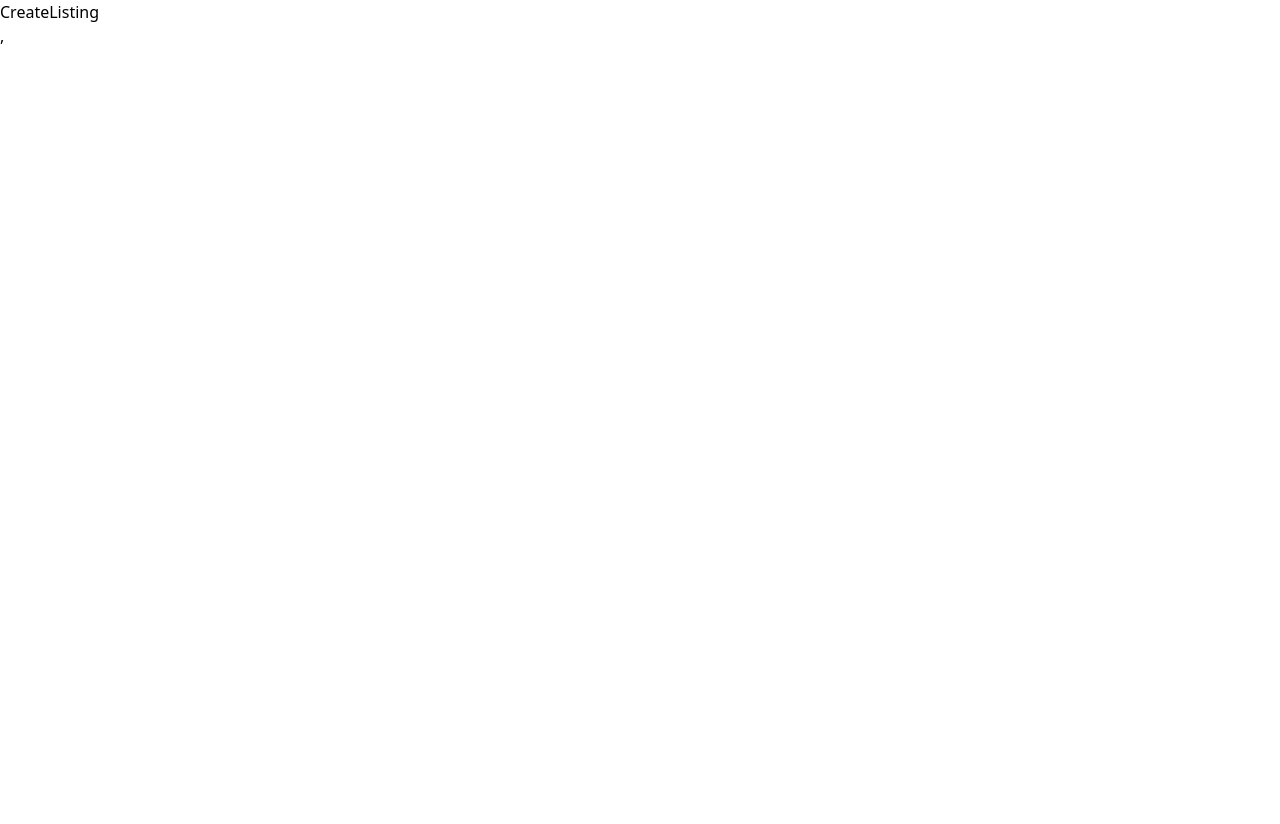
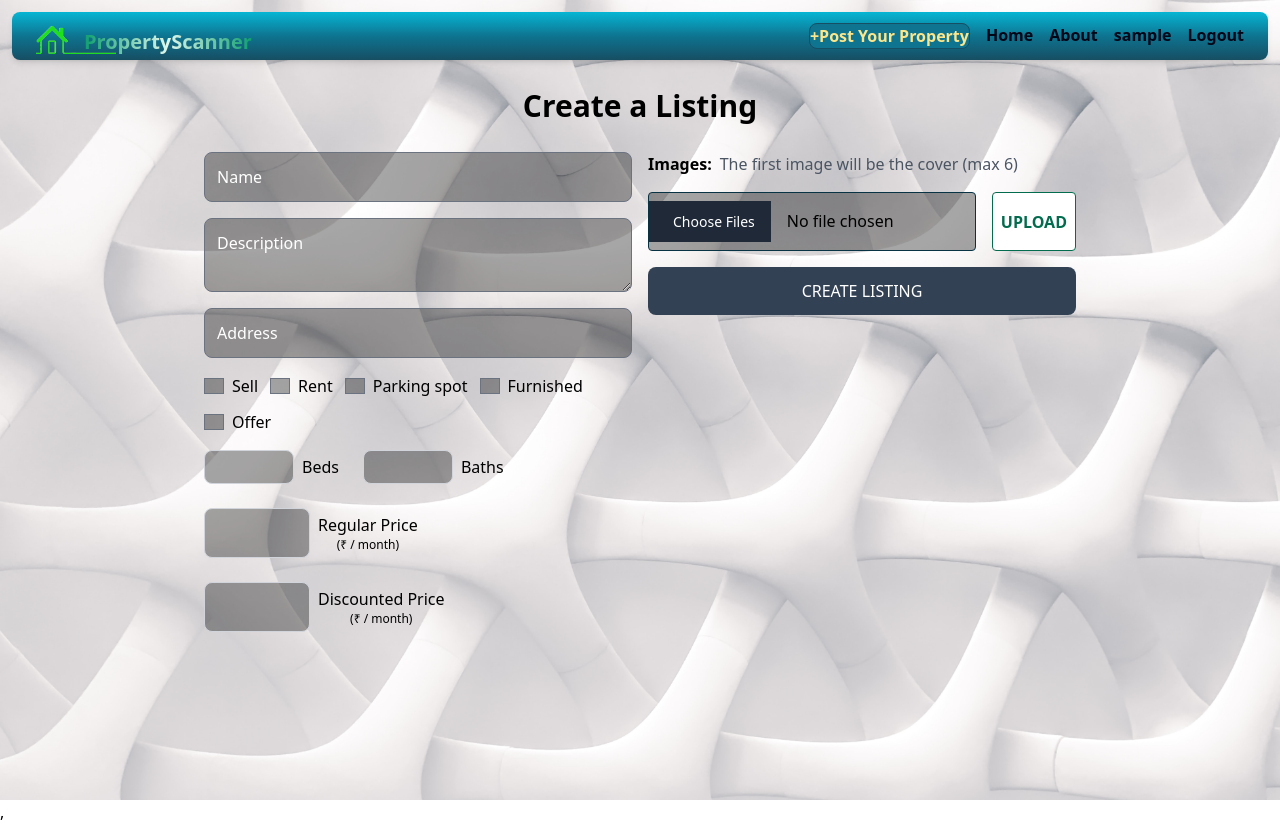
Before and after one commit to ajayunnikrishnann/PropertyScanner, a React (Vite) app in the folder client/: page /createListing in a window 1280 px wide. Before the commit the page ends 800 px from the top, so only its background shows below. Built offline with nearby package versions, Linux system fonts and the light colour scheme; sample sign-in values are in the browser's storage.

Commit message:
complete create list page ui

```diff
--- a/client/src/App.jsx
+++ b/client/src/App.jsx
@@ -16,7 +16,7 @@ import AdminLogin from "./pages/admin/adminlogin";
 import AdminDashBoardLayout from "./components/admin/AdminDashBoardLayout";
 import NavigationBar from "./components/admin/NavigationBar";
 import UserManagement from "./components/admin/UserManagement";
-
+import PrivateRoute from "./components/PrivateRoute";
 
 export default function App() {
   return (
@@ -32,7 +32,10 @@ export default function App() {
           <Route path="/changePassword" element={<UserChangePassword />} />
           <Route path="/profile" element={<UserProfile />} />
           <Route path="/about" element={<About />} />
+
+          <Route element={<PrivateRoute />}>
           <Route path="/createListing" element={<CreateListing />} />
+          </Route>
 
 
           {/* Admin Routes */}
--- a/client/src/components/Header.jsx
+++ b/client/src/components/Header.jsx
@@ -59,10 +59,10 @@ function Header() {
     </div> */}
     <ul className='flex gap-4'>
       <Link to='/createListing'>
-      <button className='hidden sm:inline font-bold bg-cyan-700 rounded-md text-slate-950 hover:text-white '>+Post Your Property</button>
+      <button className='hidden sm:inline font-bold bg-cyan-700 rounded-lg text-amber-200 hover:text-white border border-cyan-900'>+Post Your Property</button>
       </Link>
       <Link to='/'>
-      <li className='hidden sm:inline font-bold  text-slate-950 hover:text-white '>Home</li>
+      <li className='hidden sm:inline font-bold  text-slate-950 hover:text-white  '>Home</li>
       </Link>
 
       <Link to='/about'>
--- /dev/null
+++ b/client/src/components/PrivateRoute.jsx
@@ -0,0 +1,9 @@
+import { Outlet,Navigate } from "react-router-dom";
+import { useSelector } from "react-redux";
+
+const PrivateRoute = ( ) => {
+    const { userInfo } = useSelector((state)=> state.auth)
+    return userInfo ? <Outlet /> : <Navigate to ="/sign-in" />
+}
+
+export default PrivateRoute
--- a/client/src/components/admin/NavigationBar.jsx
+++ b/client/src/components/admin/NavigationBar.jsx
@@ -9,7 +9,7 @@ import
 {
     LayoutDashboard,
     UserCog,
-    Boxes,
+    // Boxes,
     School,
     ImageIcon,
 
@@ -28,11 +28,11 @@ const navLinks =[
         icon:UserCog,
         path: '/adminDashboard/usermanagement',
     },
-    {
-        name: "Category",
-        icon:Boxes,
-        path: '/adminDashboard/category',
-    },
+    // {
+    //     name: "Category",
+    //     icon:Boxes,
+    //     path: '/adminDashboard/category',
+    // },
     {
         name: "Property",
         icon:School,
@@ -63,9 +63,10 @@ function NavigationBar() {
         },[])
 
   return (
+
     <motion.div animate={isExpanded ? "expanded" : "nonExpanded"}  variants={variants} className='logo-div  border border-r-2 border-cyan-700 w-1/5 h-screen rounded-r-lg relative'>
        <div className='flex justify-between items-center max-w-6xl ml-3'>
-    <h1 className="font-bold text-sm sm:text-xl flex items-center">
+    <h1 className="font-bold text-sm sm:text-xl flex items-center ">
       <img src="/logo3.png" alt="Logo" className="w-20 object-cover" />
       <span className=" bg-gradient-to-r from-green-500 via-green-600 to-green-700 inline-block  text-transparent bg-clip-text absolute top-0 left-14 m-4 ml-1">
         <span className= {isExpanded ? "block" : "hidden"} >PropertyScanner</span>
@@ -90,6 +91,7 @@ function NavigationBar() {
 
     </div>
     </motion.div>
+
   )
 }
 
--- a/client/src/pages/CreateListing.jsx
+++ b/client/src/pages/CreateListing.jsx
@@ -1,9 +1,81 @@
 import React from 'react'
+import Header from '../components/Header'
 
-function CreateListing() {
+export default function CreateListing() {
   return (
-    <div>CreateListing</div>
+    <div className="h-screen overflow bg-cover bg-center bg-opacity-50 " style={{ backgroundImage: "url('public/bg1.jpg')" }}>
+    <Header />
+    <main className='p-3 max-w-4xl mx-auto'>
+      <h1 className='text-3xl font-semibold text-center my-7'>Create a Listing</h1>
+      <form  className='flex flex-col sm:flex-row gap-4'>
+        <div className='flex flex-col gap-4 flex-1'>
+          <input type='text' placeholder='Name' className='border p-3 rounded-lg  bg-black bg-opacity-35 placeholder:text-white' id='name' maxLength='62' minLength='10' required/>
+          <textarea type="text" placeholder='Description' className='border p-3 rounded-lg bg-black bg-opacity-35 placeholder:text-white' id='description' required/>
+          <input type='text' placeholder='Address' className='border p-3 rounded-lg bg-black bg-opacity-35 placeholder:text-white' id='address' required/>
+        <div className='flex gap-3 flex-wrap'>
+          <div className='flex gap-2 items-center '>
+            <input type='checkbox' id='sale' className='w-5 bg-black bg-opacity-35 ' />
+            <span>Sell</span>
+          </div>
+          <div className='flex gap-2 items-center'>
+            <input type='checkbox' id='rent' className='w-5 bg-black bg-opacity-35 ' />
+            <span>Rent</span>
+          </div>
+          <div className='flex gap-2 items-center'>
+            <input type='checkbox' id='parking' className='w-5 bg-black bg-opacity-35 ' />
+            <span>Parking spot</span>
+          </div>
+          <div className='flex gap-2 items-center'>
+            <input type='checkbox' id='furnished' className='w-5 bg-black bg-opacity-35 ' />
+            <span>Furnished</span>
+          </div>
+          <div className='flex gap-2 items-center'>
+            <input type='checkbox' id='offer' className='w-5 bg-black bg-opacity-35 ' />
+            <span>Offer</span>
+          </div>
+        </div>
+        <div className='flex flex-wrap flex-row gap-6'>
+          <div className='flex  items-center gap-2'>
+            <input type='number' id='bedrooms' min='1' max='10' required className='p-1 border border-gray-300 rounded-lg bg-black bg-opacity-35 '/>
+
+            <p>Beds</p>
+          </div>
+
+          <div className='flex items-center gap-2'>
+            <input type='number' id='bathrooms' min='1' max='10' required className='p-1 border border-gray-300 rounded-lg bg-black bg-opacity-35 '/>
+
+            <p>Baths</p>
+          </div>
+
+          <div className='flex items-center gap-2'>
+            <input type='number' id='regularPrice' min='1' max='10' required className='p-3 border border-gray-300 rounded-lg bg-black bg-opacity-35 '/>
+              <div className='flex flex-col items-center'>
+            <p>Regular Price</p>
+            <span className='text-xs'>(₹ / month)</span>
+            </div>
+          </div>
+
+          <div className='flex items-center gap-2'>
+            <input type='number' id='discountedPrice' min='1' max='10' required className='p-3 border border-gray-300 rounded-lg bg-black bg-opacity-35 '/>
+            <div className='flex flex-col items-center'>
+            <p>Discounted Price</p>
+            <span className='text-xs'>(₹ / month)</span>
+            </div>
+          </div>
+        </div>
+        </div>
+        <div className='flex flex-col flex-1 gap-4'>
+          <p className='font-semibold'>Images:
+          <span className='font-normal text-gray-600 ml-2'>The first image will be the cover (max 6)</span>
+          </p>
+          <div className='flex gap-4'>
+            <input className='p-2  border  border-cyan-950 rounded w-full bg-black bg-opacity-35 ' type='file' id='images' accept='image/*' multiple/>
+            <button className='p-2 text-green-700 font-semibold border border-green-700 rounded uppercase hover:shadow-lg disabled:opacity-80 bg-white  '>Upload</button>
+          </div>
+          <button className='p-3 bg-slate-700 text-white rounded-lg uppercase hover:opacity-95 disabled:opacity-80'>Create Listing</button>
+        </div>
+      </form>
+    </main>
+    </div>
   )
 }
-
-export default CreateListing
```
Also changed, not shown: client/public/bg1.jpg (added), 1 other file (tests, documents, lock files or other folders).
